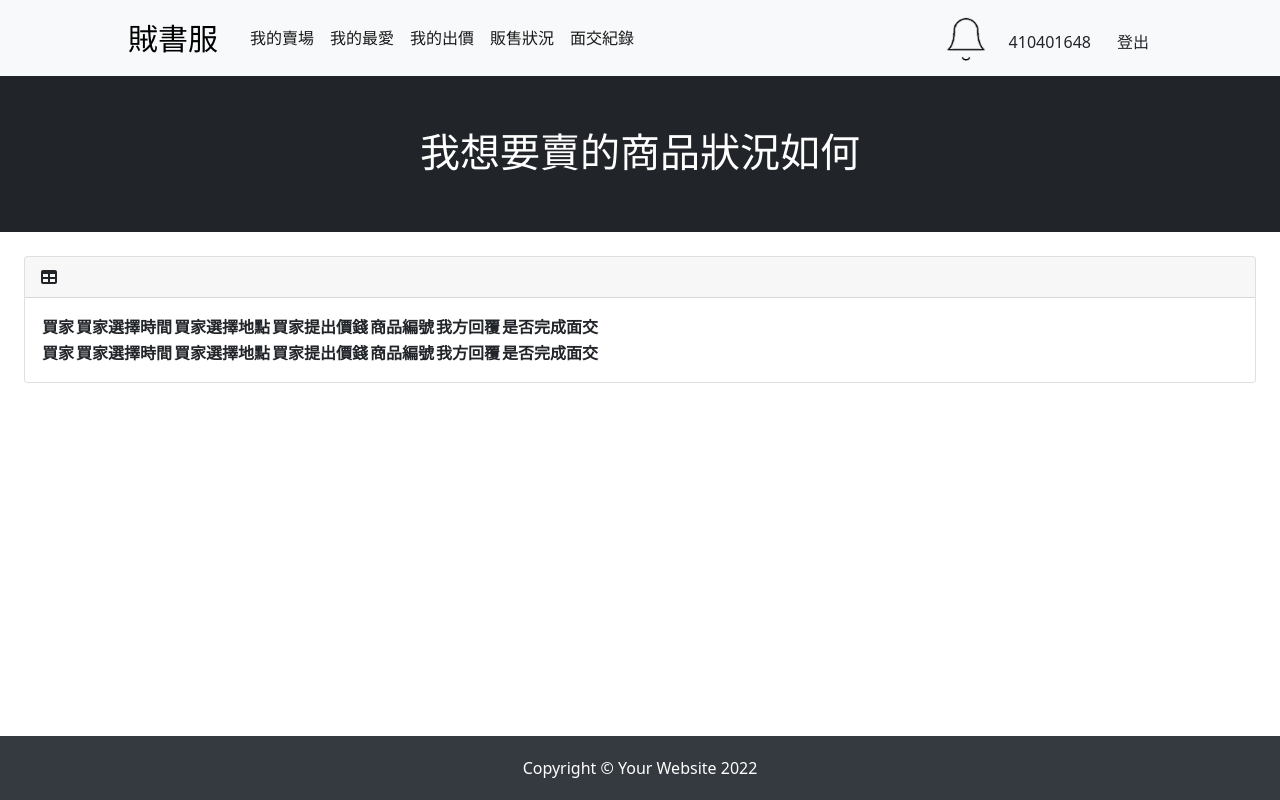
After one commit to live7086/onlinebookstore, a PHP site: page /condition.php?searchtxt=ITEM48114 in a window 1280 px wide. The commit adds this page. Run offline with PHP 8.4, Linux system fonts and the light colour scheme; a user stored in the database is signed in; data comes from the database, SQL or seed files in the repository; lists and menus that the app fills with data are empty; some libraries are stand-ins or nearby versions.

```diff
--- /dev/null
+++ b/condition.php
@@ -0,0 +1,292 @@
+<!DOCTYPE html>
+<html lang="en">
+    <head>
+        <meta charset="utf-8" />
+        <meta name="viewport" content="width=device-width, initial-scale=1, shrink-to-fit=no" />
+        <meta name="description" content="" />
+        <meta name="author" content="" />
+        <title>Shop Homepage - Start Bootstrap Template</title>
+        <!-- Favicon-->
+        <link rel="icon" type="image/x-icon" href="assets/favicon.ico" />
+        <!-- Bootstrap icons-->
+        <link href="https://cdn.jsdelivr.net/npm/bootstrap-icons@1.5.0/font/bootstrap-icons.css" rel="stylesheet" />
+        <!-- Core theme CSS (includes Bootstrap)-->
+        <link href="css/styles.css" rel="stylesheet" />
+        <link href="css/styles2.css" rel="stylesheet" />
+
+
+         <!-- Bootstrap core JS-->
+         <script src="https://cdn.jsdelivr.net/npm/bootstrap@5.1.3/dist/js/bootstrap.bundle.min.js"></script>
+         <!-- Core theme JS-->
+         <script src="js/scripts.js"></script>
+
+
+         <link href="https://cdn.jsdelivr.net/npm/simple-datatables@latest/dist/style.css" rel="stylesheet" />
+         <script src="https://use.fontawesome.com/releases/v6.1.0/js/all.js" crossorigin="anonymous"></script>
+         <script src="https://cdn.jsdelivr.net/npm/bootstrap@5.1.3/dist/js/bootstrap.bundle.min.js" crossorigin="anonymous"></script>
+         <script src="https://cdn.jsdelivr.net/npm/simple-datatables@latest" crossorigin="anonymous"></script>
+         <script src="js/datatables-simple-demo.js"></script>
+         <script>
+            function showConfirmation(event) {
+            event.preventDefault(); // 防止連結的預設行為（即跳轉）
+
+            var result = confirm("你確定要執行這個操作嗎？");
+            if (result) {
+                // 如果使用者點擊了確認按鈕
+                alert("操作已確認！");
+                // 這裡可以加入你想執行的程式碼
+
+                // 執行連結的跳轉
+                window.location.href = event.target.href;
+            } else {
+                // 如果使用者點擊了取消按鈕
+                alert("操作已取消！");
+            }
+            }
+        </script>
+
+    </head>
+    <style>
+        .fixed-footer {
+        position: fixed;
+        left: 0;
+        bottom: 0;
+        width: 100%;
+        background-color: #343a40;
+        color: #fff;
+        padding: 20px 0;
+        text-align: center;
+    }
+    </style>
+    <?php
+    $searchtxt = $_GET['searchtxt'];
+    ?>
+    <body>
+        <!-- Navigation-->
+        <nav class="navbar navbar-expand-lg navbar-light bg-light">
+            <div class="container px-4 px-lg-5">
+                <a href="index.php" style="text-decoration:none;">
+                    <span style="font-size: 30px;margin-left:10px; color:black">賊書服</span></a>
+                <button class="navbar-toggler" type="button" data-bs-toggle="collapse" data-bs-target="#navbarSupportedContent" aria-controls="navbarSupportedContent" aria-expanded="false" aria-label="Toggle navigation"><span class="navbar-toggler-icon"></span></button>
+                <div class="collapse navbar-collapse" id="navbarSupportedContent">
+                    <ul class="navbar-nav me-auto mb-2 mb-lg-0 ms-lg-4">
+
+                        <!--<li class="nav-item"><a class="nav-link active" aria-current="page" href="#!">書籍</a></li>
+                        <li class="nav-item"><a class="nav-link active" aria-current="page" href="#!">雜誌</a></li>-->
+                        <li class="nav-item"><a class="nav-link active" aria-current="page" href="pinfo_1.php">我的賣場</a></li>
+                        <li class="nav-item"><a class="nav-link active" aria-current="page" href="myfav.php">我的最愛</a></li>
+                        <li class="nav-item"><a class="nav-link active" aria-current="page" href="invite.php">我的出價</a></li>
+                        <li class="nav-item"><a class="nav-link active" aria-current="page" href="condition.php">販售狀況</a></li>
+                        <li class="nav-item"><a class="nav-link active" aria-current="page" href="table.php">面交紀錄</a></li>
+
+
+
+
+
+
+
+
+
+                        <!--<li class="nav-item dropdown">
+                            <a class="nav-link dropdown-toggle" id="navbarDropdown" href="#" role="button" data-bs-toggle="dropdown" aria-expanded="false">Shop</a>
+                            <ul class="dropdown-menu" aria-labelledby="navbarDropdown">
+                                <li><a class="dropdown-item" href="#!">All Products</a></li>
+                                <li><hr class="dropdown-divider" /></li>
+                                <li><a class="dropdown-item" href="#!">Popular Items</a></li>
+                                <li><a class="dropdown-item" href="#!">New Arrivals</a></li>
+                            </ul>
+                        </li>-->
+                    </ul>
+
+
+
+
+
+                    <!--彈跳連結-->
+                    <a href="#" type="button" data-bs-toggle="modal" data-bs-target="#popinfo"><img src="image/ringringring.png" height="60" width="60"></a>
+
+                     <!--彈出來的視窗-->
+                     <div class="modal fade" id="popinfo">
+                        <div class="modal-dialog">
+                          <div class="modal-content">
+                            <div class="modal-header">
+                              <h3>通知</h3>
+                              <button class="btn btn-outline-secondary" data-bs-dismiss="modal">返回</button>
+                            </div>
+                            <?php
+                            session_start();
+                            $user_id=$_SESSION['user_id'];
+                            $link = mysqli_connect('localhost','root','12345678','sa');
+                            $sql = "SELECT * FROM bid_info, item_info, account, btime, iloc where iloc.item_id=bid_info.item_id and btime.bid_id=bid_info.bid_id and account.user_id=item_info.user_id and bid_info.item_id=item_info.item_id and bid_info.statement = '' and item_info.user_id =$user_id";
+                            $result = mysqli_query($link, $sql);
+                            while($row = mysqli_fetch_assoc($result)) {
+                            echo "
+                            <div class='card'>";
+                            $bid_id = $row['bid_id'];
+                            $sql2 = "SELECT * FROM bid_info, account WHERE bid_info.user_id=account.user_id and bid_id='$bid_id'";
+                            $result2 = mysqli_query($link, $sql2);
+                            while($row2 = mysqli_fetch_assoc($result2)) {
+                            echo "<div class='card-header'>", $row2['user_name'],"對你發出了邀請</div>
+                            ";}
+                            echo"
+
+                                <div class='card-body'>
+                                  <div class='row'>
+                                    <div class='col-md-6'>
+                                      <label>商品：", $row['item_name'],"</label><br>
+                                      <label>時間：", $row['btime_name'],"</label><br>
+                                      <label>地點：",$row['iloc_name'],"</label><br>
+                                      <label>價格：", $row['bid_price'],"</label>
+                                    </div>
+                                    <div class='col-md-12'>
+                                      <div>
+                                        <a href= bidstatement.php?statement=accepted&item_id=".$row['item_id']."&bid_id=".$row["bid_id"]." class='btn btn-primary'>接受</a>
+                                        <a href= bidstatement.php?statement=rejected&item_id=".$row['item_id']."&bid_id=".$row["bid_id"]." class='btn btn-secondary'>拒絕</a>
+                                      </div>
+                                    </div>
+                                  </div>
+                                </div>
+
+                            </div>";}
+                            ?>
+                          </div>
+                        </div>
+                      </div>
+
+
+                      <?php
+                            session_start();
+                            $user_id=$_SESSION['user_id'];
+                            if(!empty($user_id)){
+                                echo
+                                "
+                                <a class=\"btn mt-2\"  href=\"pinfo_1.php\">
+                                $user_id
+                                </a>
+                                <a class=\"btn btn-dangerous mt-2\" href=\"logout.php\">
+                                登出
+                                </a>";
+                            }else{
+                                echo
+                                "<a class=\"btn btn-outline-dark mt-2\" href=\"login.php\">
+                                    登入/註冊
+                                </a>";
+                            }
+                    ?>
+                </div>
+            </div>
+
+
+        </nav>
+
+        <header class="bg-dark py-5">
+            <div class="container px-4 px-lg-5 my-1">
+                <div class="text-center text-white">
+                    <h1>我想要賣的商品狀況如何</h1>
+                </div>
+            </div>
+        </header>
+        <div id="layoutSidenav">
+
+            <div id="layoutSidenav_content">
+                <main>
+                    <div class="container-fluid px-4">
+                        <h1 class="mt-4"></h1>
+
+                        <div class="card mb-4">
+                            <div class="card-header">
+                                <i class="fas fa-table me-1"></i>
+                            </div>
+                            <div class="card-body">
+                                <table id="datatablesSimple">
+                                    <thead>
+                                        <tr>
+                                            <th>買家</th>
+                                            <th>買家選擇時間</th>
+                                            <th>買家選擇地點</th>
+                                            <th>買家提出價錢</th>
+                                            <th>商品編號</th>
+                                            <th>我方回覆</th>
+                                            <th>是否完成面交</th><!--賣方須回覆 接受 才會跳出此功能-->
+                                        </tr>
+                                    </thead>
+                                    <tfoot>
+                                        <tr>
+                                            <th>買家</th>
+                                            <th>買家選擇時間</th>
+                                            <th>買家選擇地點</th>
+                                            <th>買家提出價錢</th>
+                                            <th>商品編號</th>
+                                            <th>我方回覆</th>
+                                            <th>是否完成面交</th>
+                                        </tr>
+                                    </tfoot>
+                                    <tbody>
+
+                                        <?php
+                                        $link = mysqli_connect('localhost','root','12345678','sa');
+                                        $sql  = "SELECT *, item_info.user_id AS seller, bid_info.user_id AS buyer,bid_info.statement AS statement FROM bid_info, item_info, iloc, btime WHERE item_info.user_id = $_SESSION[user_id] AND item_info.item_id = bid_info.item_id AND bid_info.item_id = iloc.item_id AND btime.bid_id = bid_info.bid_id";
+                                        $result = mysqli_query($link,$sql);
+                                        While($row=mysqli_fetch_assoc($result))
+                                        {
+
+                                        $buyer =$row['buyer'];
+                                        $seller = $row['seller'];
+                                        $item_id = $row['item_id'];
+                                        //seller name
+                                        $sqlseller = "SELECT * FROM account WHERE user_id = '$seller'";
+                                        $resultseller = mysqli_query($link,$sqlseller);
+                                        $rowseller=mysqli_fetch_assoc($resultseller);
+                                        //buyer name
+                                        $sqlbuyer = "SELECT * FROM account WHERE user_id = '$buyer'";
+                                        $resultbuyer = mysqli_query($link,$sqlbuyer);
+                                        $rowbuyer=mysqli_fetch_assoc($resultbuyer);
+                                        echo "
+                                        <tr>
+                                            <td>".$rowseller['user_name']."</td>
+                                            <td>".$row['btime_name']."</td>
+                                            <td>".$row['iloc_name']."</td>
+                                            <td>".$row['bid_price']."</td>
+                                            <td>".$row['item_name']."</td>";
+                                            if($row['statement']=="accepted"){
+                                                echo "  <td>接受</td>
+                                                        <td>
+                                                            <a href =test.php?statement=completed&item_id=".$row["item_id"]."&bid_id=".$row["bid_id"]." class=\"btn btn-primary\">完成面交</a>
+                                                            <a href =test.php?statement=failed&item_id=".$row["item_id"]."&bid_id=".$row["bid_id"]." class=\"btn btn-danger\" onclick=\"showConfirmation(event)\">面交失敗</a>
+                                                        </td>
+                                                        </tr>";
+                                            }else if($row['statement']=="rejected"){
+                                                echo "  <td>不接受</td><td></td></tr>
+                                                ";
+                                            }else if($row['statement']=="completed"){
+                                                echo "  <td>已完成</td><td></td></tr>
+                                                ";
+                                            }else if ($row['statement']=="failed"){
+                                                echo "  <td>該筆交易已失敗</td><td></td></tr>
+                                                ";
+                                            }
+                                            else{
+                                                echo "  <td>尚未回應</td><td></td></tr>
+                                                ";
+                                            }
+                                            }
+                                        ?>
+
+                                    </tbody>
+                                </table>
+                            </div>
+                        </div>
+                    </div>
+                </main>
+
+
+
+        <script></script>
+        </form>
+        <footer class="fixed-footer">
+        <div class="container">
+            <p class="m-0">Copyright &copy; Your Website 2022</p>
+        </div>
+        </footer>
+    </body>
+</html>
--- a/index.php
+++ b/index.php
@@ -358,7 +358,7 @@
                                                 </div>
                                                 <div align='center'>
                                                     <div>
-                                                        <input type='submit' value='Submit' class='btn btn-primary'>
+                                                        <input type='submit' value='送出' class='btn btn-primary'>
                                                     </div>
                                                 </div>
                                             </form>
```
Also changed, not shown: bidlink.php (+15 -0 lines), favlink.php (+14 -1 lines), invite.php (+7 -5 lines).
